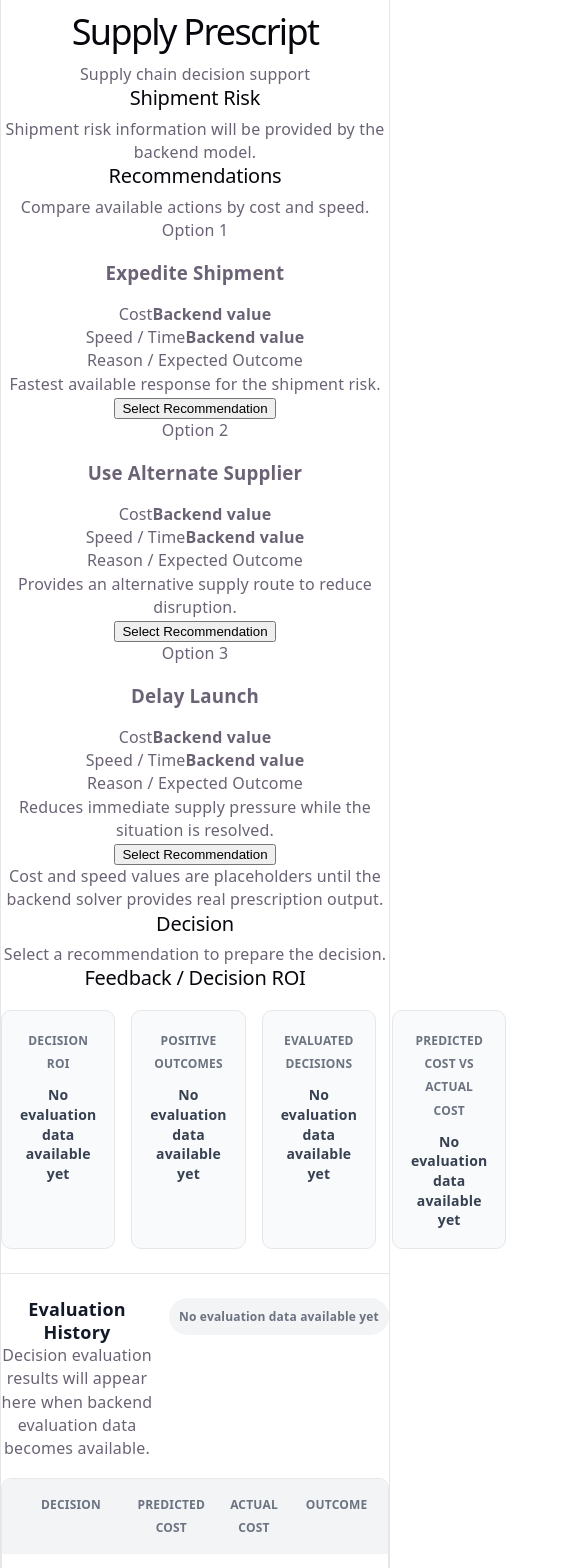
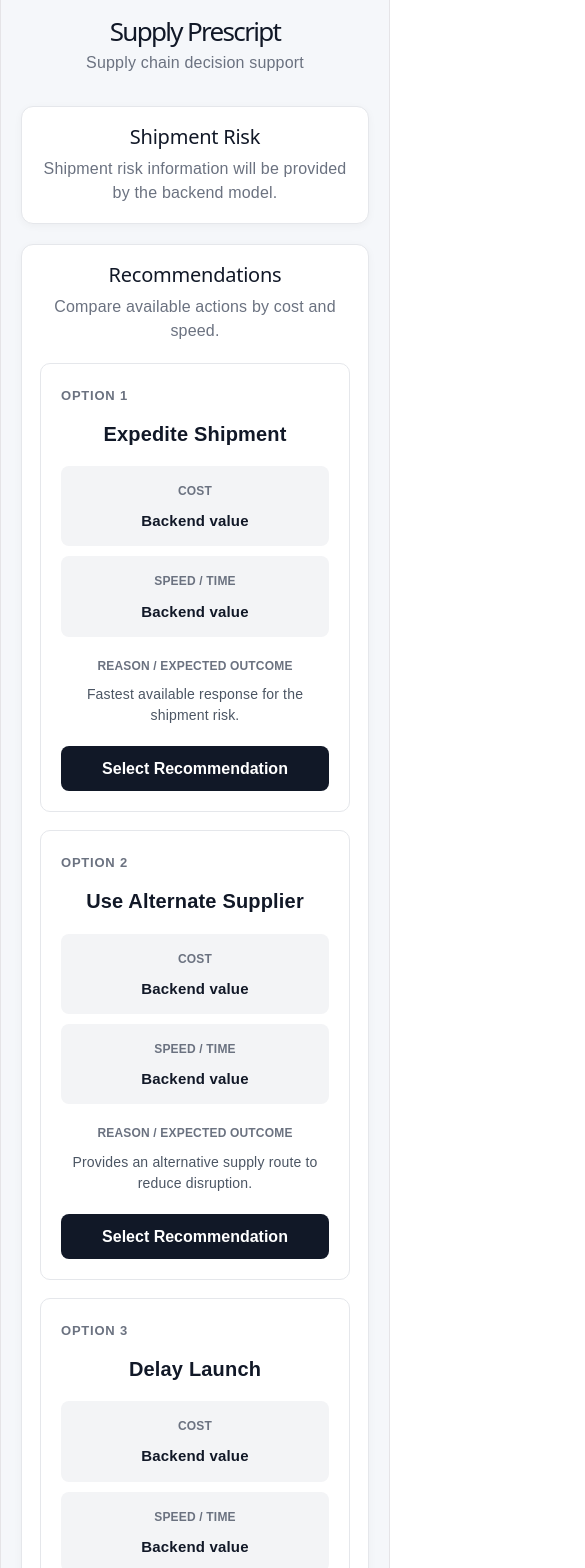
Before and after one commit to ShyamVarmora/Supply-Prescript, a React app in the folder frontend/: page / in a window 390 px wide. Shown: the top 1568 px of the page, 585 px wide, since content can reach past the window. Built offline with nearby package versions, Linux system fonts and the light colour scheme; no server answers; the HTML template or start-up script is replaced by a standard one.

Commit message:
fix: preserve existing UI styles

```diff
--- a/frontend/src/App.css
+++ b/frontend/src/App.css
@@ -1,4 +1,328 @@
-/* ROI */
+#root {
+  min-height: 100vh;
+}
+
+* {
+  box-sizing: border-box;
+}
+
+body {
+  margin: 0;
+  background: #f5f7fa;
+  font-family: Arial, sans-serif;
+  color: #1f2937;
+}
+
+button {
+  font: inherit;
+}
+
+.app {
+  min-height: 100vh;
+  padding: 40px;
+}
+
+.app-header {
+  max-width: 1200px;
+  margin: 0 auto 32px;
+}
+
+.app-header h1 {
+  margin: 0 0 8px;
+  font-size: 32px;
+  color: #111827;
+}
+
+.app-header p {
+  margin: 0;
+  color: #6b7280;
+  font-size: 16px;
+}
+
+.app-content {
+  max-width: 1200px;
+  margin: 0 auto;
+  display: flex;
+  flex-direction: column;
+  gap: 20px;
+}
+
+.section {
+  padding: 24px;
+  background: white;
+  border: 1px solid #e5e7eb;
+  border-radius: 12px;
+  box-shadow: 0 2px 8px rgba(0, 0, 0, 0.04);
+}
+
+.section h2 {
+  margin: 0;
+  font-size: 20px;
+  color: #111827;
+}
+
+.section-description {
+  margin: 8px 0 0;
+  color: #6b7280;
+  line-height: 1.5;
+}
+
+.section-heading {
+  display: flex;
+  justify-content: space-between;
+  align-items: center;
+  margin-bottom: 20px;
+}
+
+/* Recommendation cards */
+
+.recommendation-grid {
+  display: grid;
+  grid-template-columns: repeat(3, 1fr);
+  gap: 18px;
+}
+
+.recommendation-card {
+  display: flex;
+  flex-direction: column;
+  min-height: 330px;
+  padding: 20px;
+  border: 1px solid #e5e7eb;
+  border-radius: 10px;
+  background: #ffffff;
+  transition:
+    border-color 0.2s ease,
+    box-shadow 0.2s ease,
+    transform 0.2s ease;
+}
+
+.recommendation-card:hover {
+  transform: translateY(-2px);
+  border-color: #9ca3af;
+  box-shadow: 0 6px 18px rgba(0, 0, 0, 0.07);
+}
+
+.recommendation-card.selected {
+  border: 2px solid #2563eb;
+  background: #f8fbff;
+  box-shadow: 0 6px 20px rgba(37, 99, 235, 0.12);
+}
+
+.card-header {
+  display: flex;
+  justify-content: space-between;
+  align-items: center;
+  margin-bottom: 16px;
+}
+
+.option-label {
+  font-size: 13px;
+  font-weight: 700;
+  color: #6b7280;
+  text-transform: uppercase;
+  letter-spacing: 0.06em;
+}
+
+.selected-badge {
+  padding: 4px 8px;
+  border-radius: 999px;
+  background: #dbeafe;
+  color: #1d4ed8;
+  font-size: 12px;
+  font-weight: 700;
+}
+
+.recommendation-card h3 {
+  margin: 0 0 20px;
+  font-size: 20px;
+  color: #111827;
+}
+
+/* Cost vs speed */
+
+.tradeoff {
+  display: grid;
+  grid-template-columns: 1fr 1fr;
+  gap: 10px;
+  margin-bottom: 18px;
+}
+
+.tradeoff-item {
+  padding: 14px;
+  background: #f3f4f6;
+  border-radius: 8px;
+}
+
+.tradeoff-item span {
+  display: block;
+  margin-bottom: 6px;
+  color: #6b7280;
+  font-size: 12px;
+  font-weight: 600;
+  text-transform: uppercase;
+}
+
+.tradeoff-item strong {
+  color: #111827;
+  font-size: 15px;
+}
+
+/* Reason */
+
+.reason {
+  flex: 1;
+  margin-bottom: 20px;
+}
+
+.reason > span {
+  display: block;
+  margin-bottom: 6px;
+  color: #6b7280;
+  font-size: 12px;
+  font-weight: 600;
+  text-transform: uppercase;
+}
+
+.reason p {
+  margin: 0;
+  color: #4b5563;
+  line-height: 1.5;
+  font-size: 14px;
+}
+
+/* Buttons */
+
+.select-button,
+.execute-button,
+.backend-status + button {
+  border: none;
+  border-radius: 8px;
+  padding: 11px 16px;
+  font-weight: 600;
+  cursor: pointer;
+}
+
+.select-button {
+  width: 100%;
+  background: #111827;
+  color: white;
+}
+
+.select-button:hover {
+  background: #374151;
+}
+
+.recommendation-card.selected .select-button {
+  background: #2563eb;
+}
+
+.data-note {
+  margin: 18px 0 0;
+  padding: 12px;
+  border-radius: 8px;
+  background: #fffbeb;
+  color: #92400e;
+  font-size: 13px;
+}
+
+/* Decision */
+
+.decision-panel {
+  margin-top: 18px;
+  padding: 18px;
+  border: 1px solid #dbeafe;
+  border-radius: 10px;
+  background: #f8fbff;
+}
+
+.decision-label {
+  display: block;
+  margin-bottom: 6px;
+  color: #6b7280;
+  font-size: 12px;
+  font-weight: 700;
+  text-transform: uppercase;
+}
+
+.decision-panel h3 {
+  margin: 0 0 6px;
+  font-size: 18px;
+}
+
+.decision-panel p {
+  margin: 0;
+  color: #6b7280;
+  line-height: 1.5;
+}
+
+.execute-button {
+  margin-top: 16px;
+  background: #9ca3af;
+  color: white;
+  cursor: not-allowed;
+}
+
+.decision-note {
+  margin-top: 10px !important;
+  font-size: 13px;
+}
+
+/* Backend */
+
+.backend-status {
+  display: flex;
+  gap: 8px;
+  align-items: center;
+  margin: 16px 0;
+}
+
+.backend-status span {
+  color: #6b7280;
+}
+
+.backend-status strong {
+  color: #111827;
+}
+
+.backend-status + button {
+  background: #2563eb;
+  color: white;
+}
+
+.backend-status + button:hover {
+  background: #1d4ed8;
+}
+
+/* Responsive */
+
+@media (max-width: 900px) {
+  .recommendation-grid {
+    grid-template-columns: 1fr;
+  }
+
+  .recommendation-card {
+    min-height: auto;
+  }
+}
+
+@media (max-width: 600px) {
+  .app {
+    padding: 20px;
+  }
+
+  .section {
+    padding: 18px;
+  }
+
+  .tradeoff {
+    grid-template-columns: 1fr;
+  }
+
+  .app-header h1 {
+    font-size: 26px;
+  }
+}
+/* Feedback / Decision ROI */
 
 .roi-grid {
   display: grid;
@@ -11,90 +335,93 @@
   padding: 18px;
   border: 1px solid #e5e7eb;
   border-radius: 10px;
-  background: #f9fafb;
+  background: #ffffff;
 }
 
-.roi-card span {
+.roi-card-label {
   display: block;
-  margin-bottom: 10px;
+  margin-bottom: 8px;
   color: #6b7280;
   font-size: 12px;
   font-weight: 700;
   text-transform: uppercase;
 }
 
-.roi-card strong {
-  display: block;
-  color: #374151;
-  font-size: 14px;
+.roi-card-value {
+  margin: 0;
+  color: #111827;
+  font-size: 16px;
   line-height: 1.4;
+}
+
+.roi-empty-state {
+  margin: 20px 0 0;
+  padding: 16px;
+  border: 1px dashed #d1d5db;
+  border-radius: 10px;
+  background: #f9fafb;
+  color: #6b7280;
+  line-height: 1.5;
 }
 
 .evaluation-history {
   margin-top: 24px;
-  padding-top: 24px;
-  border-top: 1px solid #e5e7eb;
 }
 
-.evaluation-heading {
-  display: flex;
-  justify-content: space-between;
-  align-items: flex-start;
-  gap: 16px;
-  margin-bottom: 18px;
-}
-
-.evaluation-heading h3 {
-  margin: 0;
-  font-size: 18px;
+.evaluation-history h3 {
+  margin: 0 0 14px;
+  font-size: 17px;
   color: #111827;
 }
 
-.roi-status {
-  padding: 7px 10px;
-  border-radius: 999px;
-  background: #f3f4f6;
-  color: #6b7280;
-  font-size: 12px;
-  font-weight: 600;
-  white-space: nowrap;
-}
-
-.evaluation-table {
-  overflow: hidden;
+.evaluation-table-wrapper {
+  overflow-x: auto;
   border: 1px solid #e5e7eb;
   border-radius: 10px;
 }
 
-.evaluation-row {
-  display: grid;
-  grid-template-columns: 1.5fr 1fr 1fr 1fr;
-  gap: 12px;
-  padding: 14px 16px;
+.evaluation-table {
+  width: 100%;
+  border-collapse: collapse;
+  min-width: 650px;
 }
 
-.evaluation-header {
-  background: #f3f4f6;
+.evaluation-table th,
+.evaluation-table td {
+  padding: 14px 16px;
+  text-align: left;
+  border-bottom: 1px solid #e5e7eb;
+}
+
+.evaluation-table th {
+  background: #f9fafb;
   color: #6b7280;
   font-size: 12px;
   font-weight: 700;
   text-transform: uppercase;
 }
 
-.evaluation-empty {
-  padding: 24px;
-  color: #6b7280;
-  text-align: center;
-  line-height: 1.5;
+.evaluation-table td {
+  color: #4b5563;
   font-size: 14px;
 }
 
-.secondary-button {
-  margin-top: 16px;
-  background: #f3f4f6;
-  color: #374151;
+.evaluation-empty-row td {
+  padding: 22px 16px;
+  text-align: center;
+  color: #6b7280;
 }
 
-.secondary-button:hover {
-  background: #e5e7eb;
+/* Responsive ROI layout */
+
+@media (max-width: 900px) {
+  .roi-grid {
+    grid-template-columns: repeat(2, 1fr);
+  }
 }
+
+@media (max-width: 600px) {
+  .roi-grid {
+    grid-template-columns: 1fr;
+  }
+}
```
